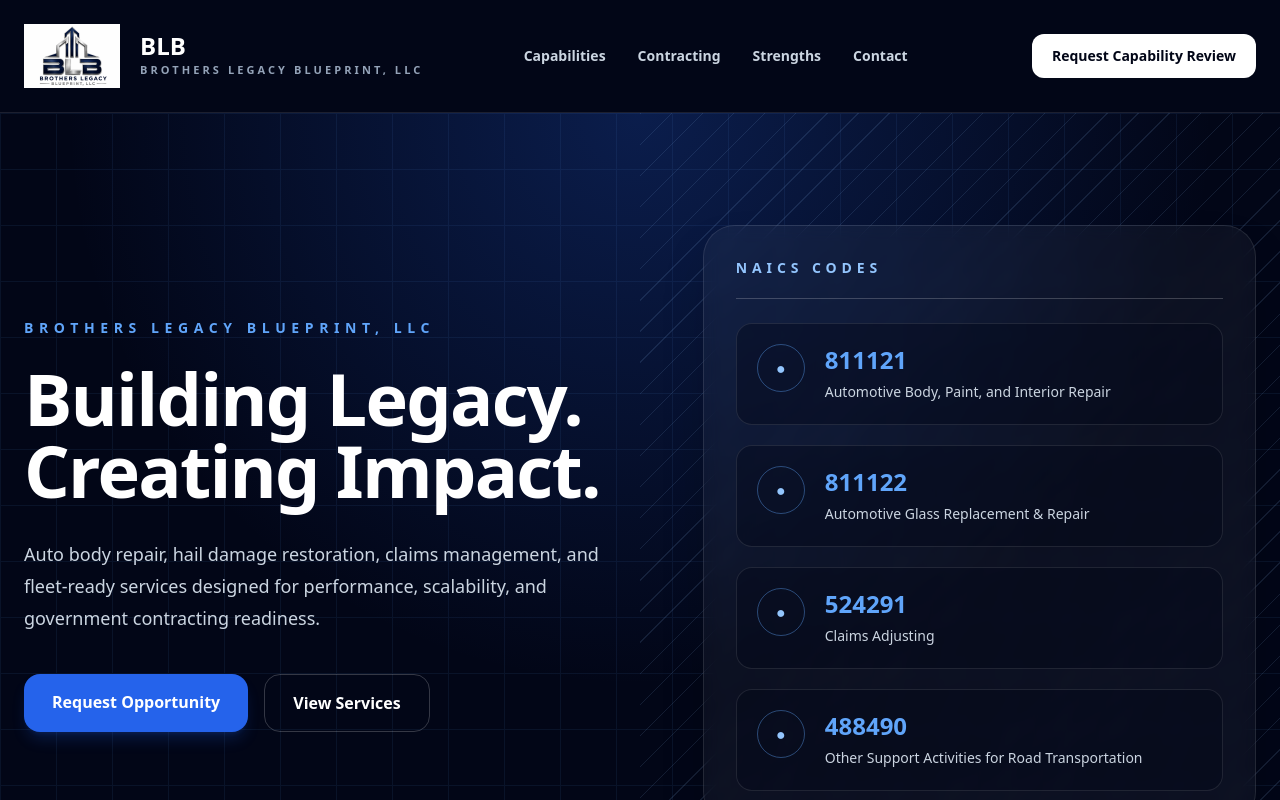
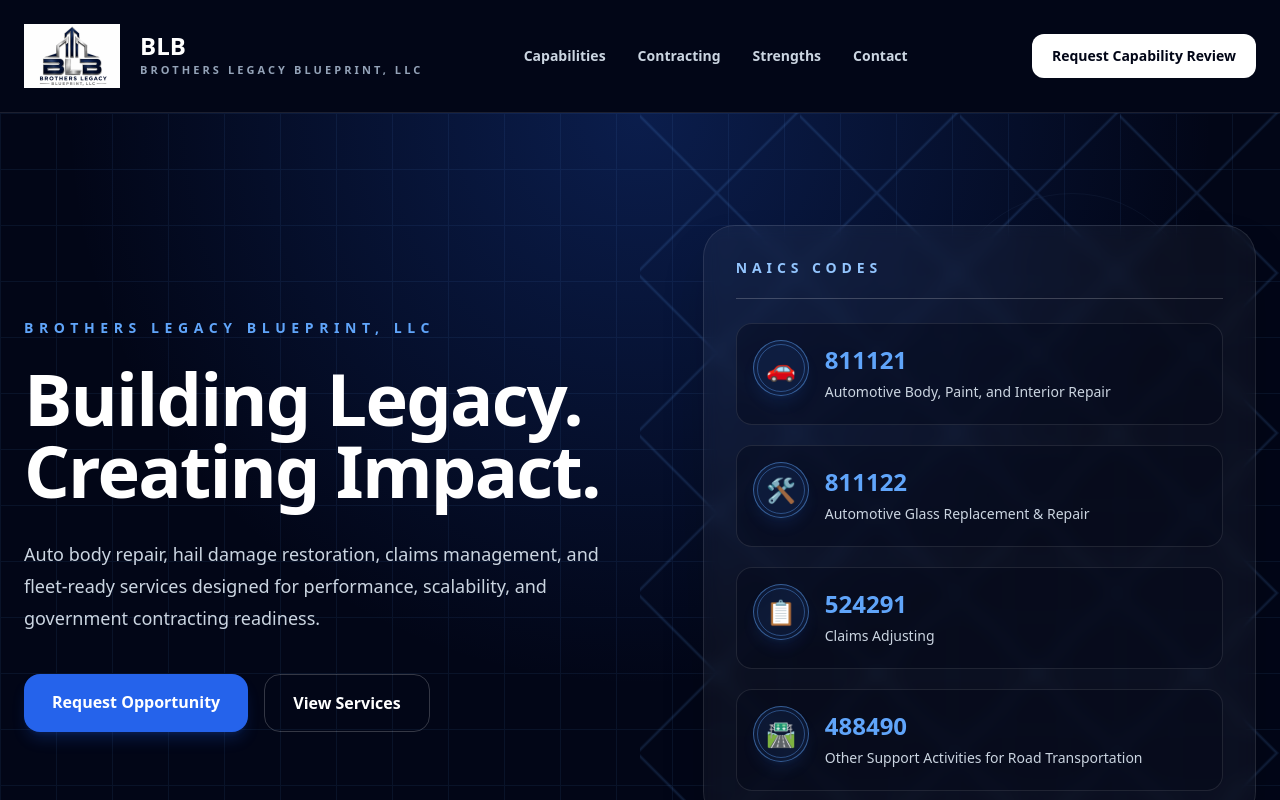
Before and after one commit to 6vwykybwf4-a11y/blb-website, a Next.js app: page / in a window 1280 px wide. Shown: the top 800 px of the page. Built offline with nearby package versions, Linux system fonts and the light colour scheme.

Commit message:
add emojis and blueprint real

```diff
--- a/app/page.tsx
+++ b/app/page.tsx
@@ -70,7 +70,13 @@
   {/* Blueprint-style background */}
   <div className="absolute inset-0 bg-[radial-gradient(circle_at_top,rgba(37,99,235,0.25),transparent_55%)]" />
   <div className="absolute inset-0 opacity-[0.08] [background-image:linear-gradient(to_right,#60a5fa_1px,transparent_1px),linear-gradient(to_bottom,#60a5fa_1px,transparent_1px)] [background-size:56px_56px]" />
-  <div className="absolute right-0 top-0 h-full w-1/2 opacity-[0.12] [background-image:repeating-linear-gradient(135deg,#93c5fd_0_1px,transparent_1px_22px)]" />
+ <div className="absolute right-0 top-0 h-full w-1/2 opacity-[0.16]">
+  <div className="absolute inset-0 [background-image:linear-gradient(135deg,transparent_0%,transparent_48%,#60a5fa_49%,transparent_50%,transparent_100%),linear-gradient(45deg,transparent_0%,transparent_48%,#60a5fa_49%,transparent_50%,transparent_100%)] [background-size:160px_160px]" />
+  <div className="absolute right-20 top-20 h-64 w-64 rounded-full border border-blue-300/30" />
+  <div className="absolute right-44 top-44 h-40 w-40 rounded-full border border-blue-300/20" />
+  <div className="absolute right-10 bottom-20 h-px w-96 rotate-[-18deg] bg-blue-300/30" />
+  <div className="absolute right-32 bottom-40 h-px w-80 rotate-[24deg] bg-blue-300/20" />
+</div>
 
   <div className="relative mx-auto grid max-w-7xl gap-16 lg:grid-cols-[1fr_0.9fr] lg:items-center">
     <div>
@@ -126,7 +132,12 @@
             className="group flex gap-5 rounded-2xl border border-white/10 bg-slate-950/40 p-5 transition hover:-translate-y-1 hover:border-blue-400/40 hover:bg-blue-950/30"
           >
             <div className="flex h-12 w-12 shrink-0 items-center justify-center rounded-full border border-blue-400/40 text-blue-300">
-              ●
+            <div className="flex h-14 w-14 shrink-0 items-center justify-center rounded-full border border-blue-400/50 bg-blue-500/10 text-2xl shadow-lg shadow-blue-500/10">
+  {code === "811121" && "🚗"}
+  {code === "811122" && "🛠️"}
+  {code === "524291" && "📋"}
+  {code === "488490" && "🛣️"}
+</div>
             </div>
 
             <div>
```
